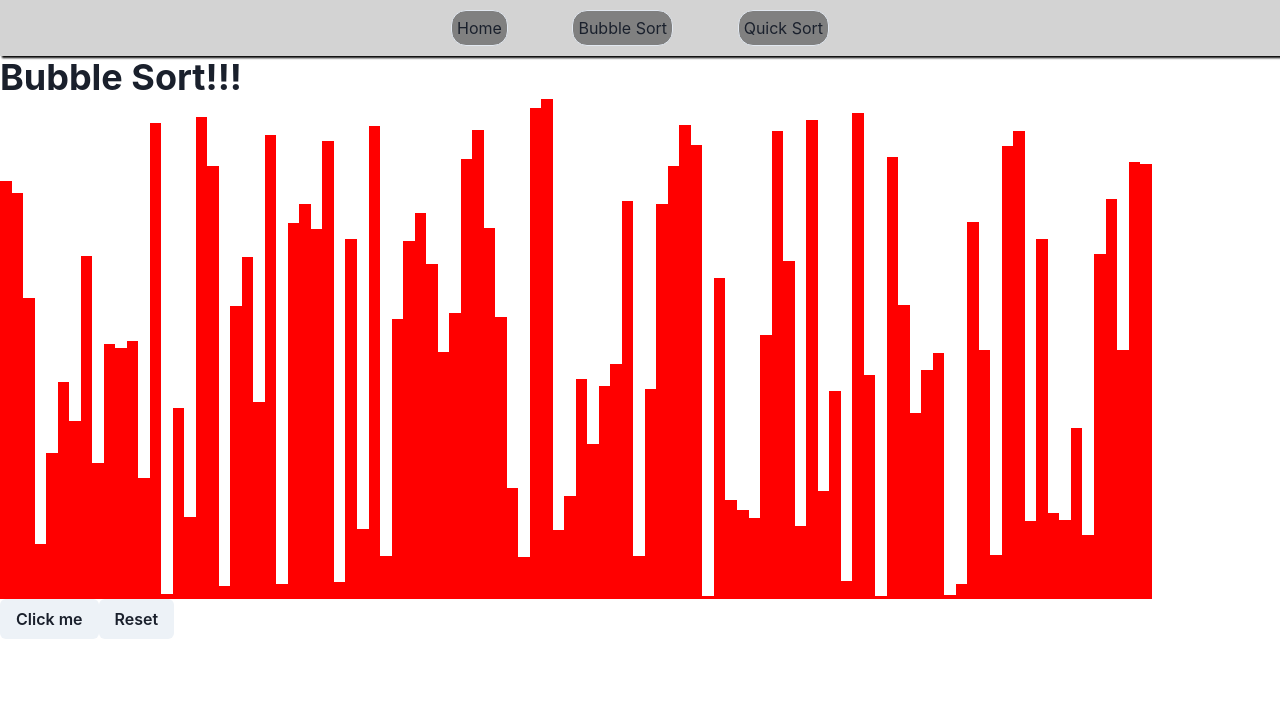
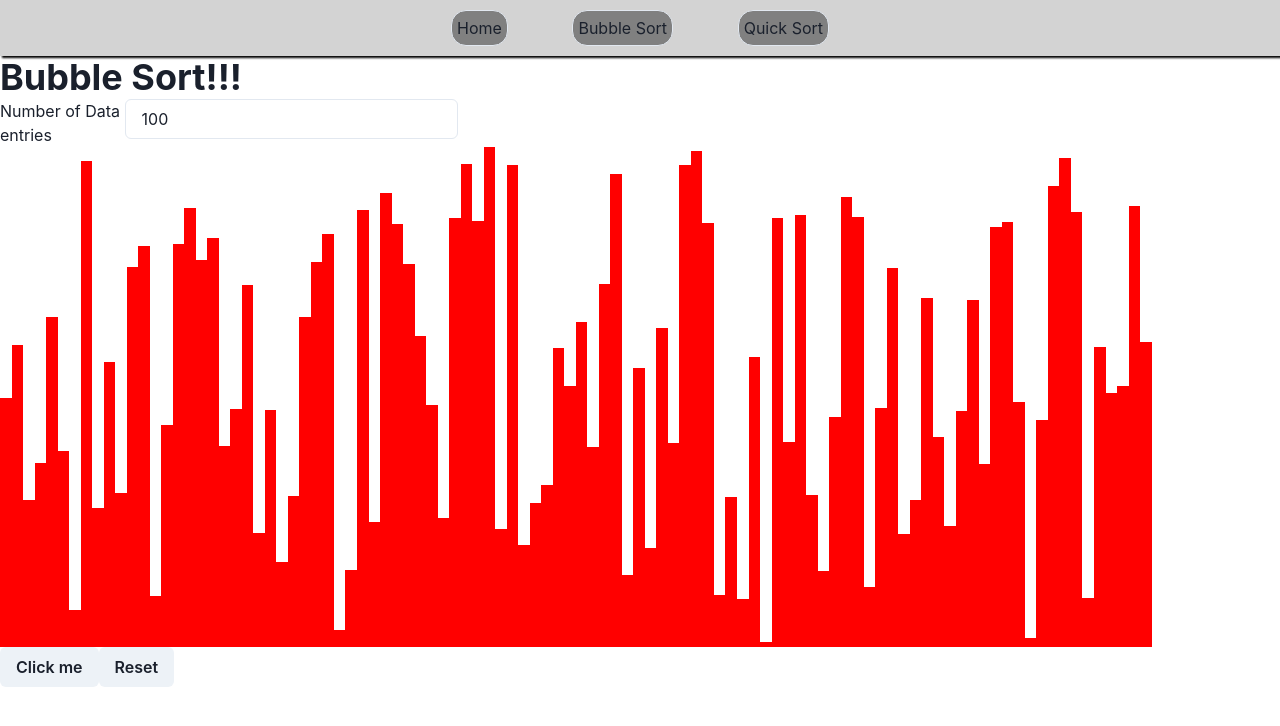
Before and after one commit to Kyle67/sorting-algorithms, a React (Create React App) app: page /bubble-sort in a window 1280 px wide. Shown: the top 726 px of the page. Built offline with nearby package versions, Linux system fonts and the light colour scheme.

Commit message:
feat: :sparkles: Data entries input

```diff
--- a/src/pages/SortingPages/BubbleSort.tsx
+++ b/src/pages/SortingPages/BubbleSort.tsx
@@ -1,24 +1,31 @@
 import "../../styles/styles.css";
 
-import React, { useEffect, useState } from "react";
-import { Box, Button, Heading, useBoolean } from "@chakra-ui/react";
 import {
+  Box,
+  Button,
+  Flex,
+  Heading,
+  Input,
+  Text,
+  useBoolean,
+} from "@chakra-ui/react";
+import {
+  BarElement,
+  CategoryScale,
   Chart as ChartJS,
-  CategoryScale,
+  Legend,
   LinearScale,
-  BarElement,
   Title,
   Tooltip,
-  Legend,
 } from "chart.js";
-import { Bar } from "react-chartjs-2";
+import { useEffect, useState } from "react";
+import CustomTable from "../../components/CustomTable";
+import { sortingDelay } from "../../consts/graphConsts";
 import {
   generateColours,
   generateData,
   generateLabels,
 } from "../../helper/generateData";
-import { graphOptions, sortingDelay } from "../../consts/graphConsts";
-import CustomTable from "../../components/CustomTable";
 ChartJS.register(
   CategoryScale,
   LinearScale,
@@ -37,13 +44,19 @@ ChartJS.register(
 // TODO: Allow the timer to be set on the front end
 
 const BubbleSort = () => {
-  const [dataValues, setDataValues] = useState(100);
+  const [dataValues, setDataValues] = useState(100); // Number of data entries to have
   const [colours, setColours] = useState(generateColours(dataValues));
   const [data, setData] = useState(generateData(dataValues));
   const [disabled, setDisabled] = useBoolean();
   const [key, setKey] = useState(0);
 
   const labels = generateLabels(dataValues);
+
+  useEffect(() => {
+    // generate new data length
+    setData(generateData(dataValues));
+    setColours(generateColours(dataValues));
+  }, [dataValues]);
 
   const swap = (
     data: number[],
@@ -108,6 +121,20 @@ const BubbleSort = () => {
   return (
     <Box>
       <Heading>Bubble Sort!!!</Heading>
+      <Flex>
+        <Flex>
+          <Text>Number of Data entries</Text>
+          <Input
+            value={dataValues}
+            onChange={(text) => {
+              const numRegex = /^[0-9\b]+$/; // TODO: Check this regex
+              if (numRegex.test(text.target.value))
+                setDataValues(+text.target.value);
+            }}
+            placeholder="No. of data entries"
+          />
+        </Flex>
+      </Flex>
       <CustomTable data={data} colours={colours} />
       <Button
         disabled={disabled}
```
